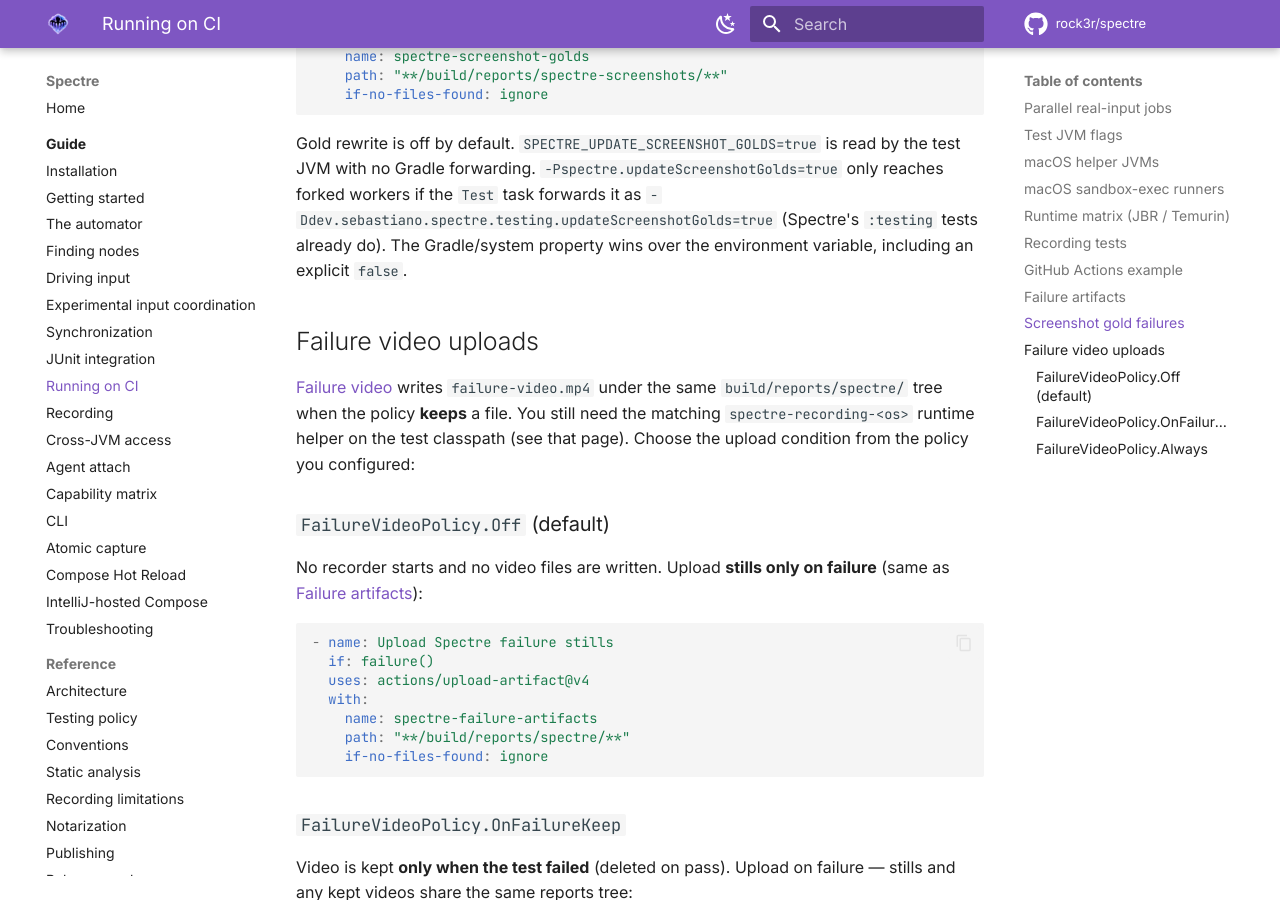
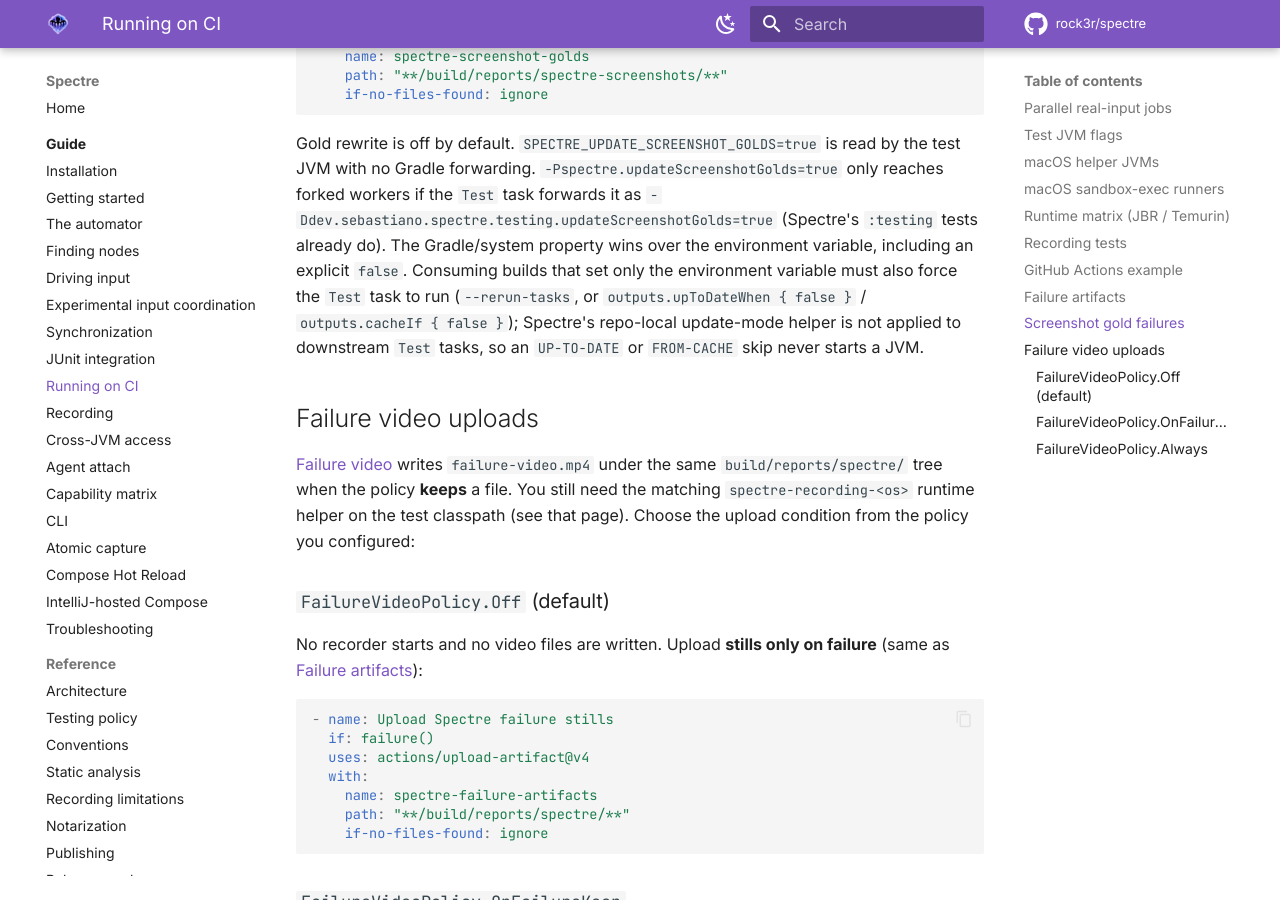
Before and after one commit to rock3r/spectre, an MkDocs documentation site: the page built from docs/guide/ci.md, in a window 1280 px wide and 900 px high, scrolled down 7282 px. Built offline with MkDocs 1.6.1 and Material for MkDocs 9.7.7, drawn with Linux system fonts in a browser that asks for light colours; comment, search, counter and statistics services are not loaded.

Commit message:
fix/testing: encode zero-arg gold identities with ()
Always record an explicit parameter-list boundary so a backtick name
like `render(int)` cannot collide with render(Int). Document that
consumer env-knob gold updates need --rerun-tasks.

```diff
--- a/docs/guide/ci.md
+++ b/docs/guide/ci.md
@@ -306,7 +306,10 @@
 forked workers if the `Test` task forwards it as
 `-Ddev.sebastiano.spectre.testing.updateScreenshotGolds=true` (Spectre's `:testing` tests
 already do). The Gradle/system property wins over the environment variable, including an
-explicit `false`.
+explicit `false`. Consuming builds that set only the environment variable must also
+force the `Test` task to run (`--rerun-tasks`, or `outputs.upToDateWhen { false }` /
+`outputs.cacheIf { false }`); Spectre's repo-local update-mode helper is not applied to
+downstream `Test` tasks, so an `UP-TO-DATE` or `FROM-CACHE` skip never starts a JVM.
 
 ## Failure video uploads
 
```
Also changed, not shown: docs/guide/junit.md (+11 -3 lines), 3 other files.
